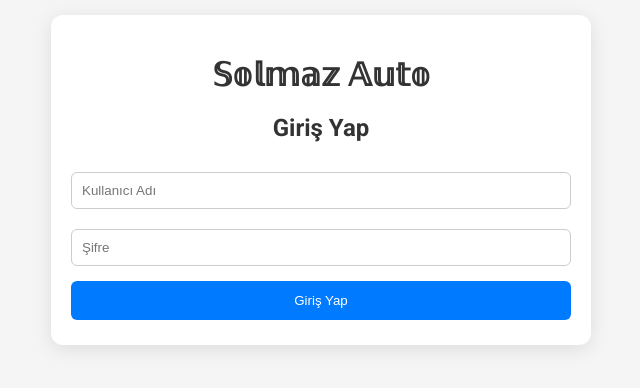
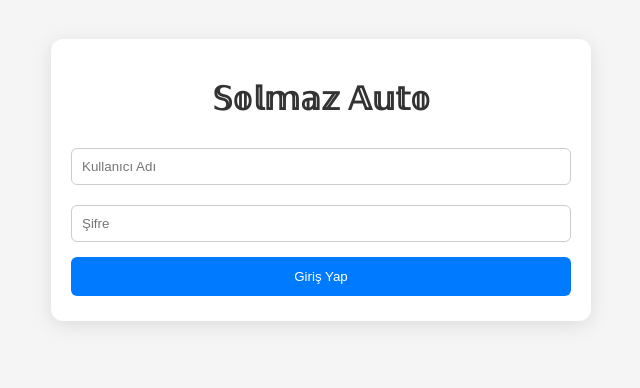
Before and after one commit to ghost-mvt/apk, a plain HTML site: page index.html in a window 1280 px wide. Shown: the part 240-628 px from the top of the page, without its empty margins (319-959 px from the left). Drawn offline with Linux system fonts and the light colour scheme.

Commit message:
Update index.html

```diff
--- a/index.html
+++ b/index.html
@@ -3,7 +3,7 @@
 <head>
     <meta charset="UTF-8">
     <meta name="viewport" content="width=device-width, initial-scale=1.0, user-scalable=no">
-    <title>Müşteri Verileri Kaydetme</title>
+    <title></title>
     <link href="https://fonts.googleapis.com/css2?family=Roboto:wght@400;700&display=swap" rel="stylesheet">
     <link rel="stylesheet" href="File/styles.css">
 </head>
@@ -12,7 +12,7 @@
         <h1>𝕊𝕠𝕝𝕞𝕒𝕫 𝔸𝕦𝕥𝕠</h1>
 
         <div id="loginForm">
-            <h2>Giriş Yap</h2>
+            <h2></h2>
             <input type="text" id="username" placeholder="Kullanıcı Adı" required>
             <input type="password" id="password" placeholder="Şifre" required>
             <button id="loginButton">Giriş Yap</button>
```
